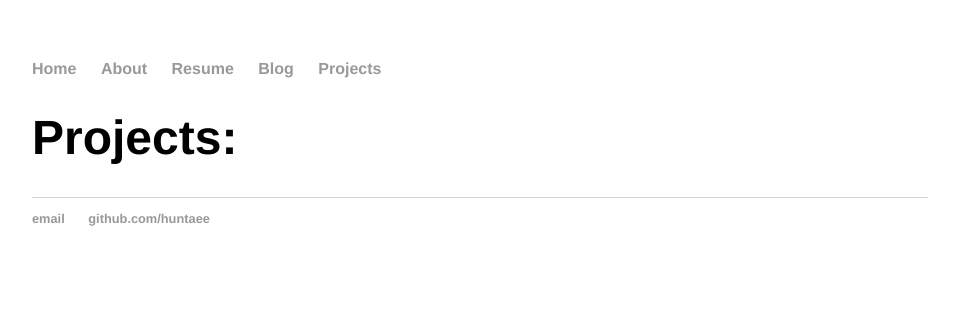
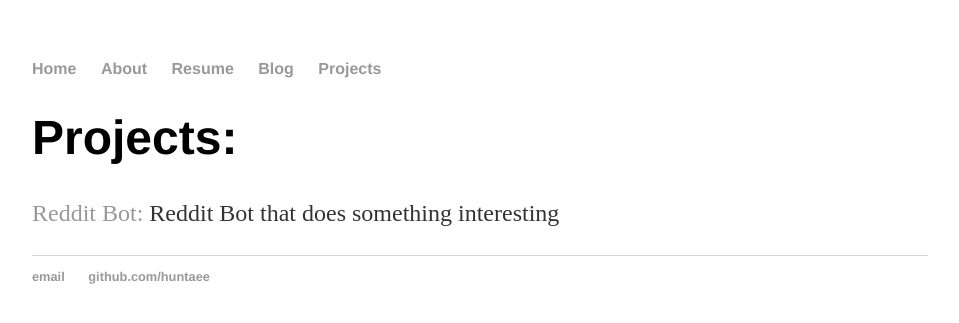
Before and after one commit to huntaee/huntaee.github.io, a Jekyll site: the page built from projects/index.html, in a window 1280 px wide. Shown: the top 323 px of the page, without its empty margins (160-1119 px from the left). Built offline with Jekyll 4.4.1, drawn with Linux system fonts in a browser that asks for light colours.

Commit message:
Update index.html

```diff
--- a/projects/index.html
+++ b/projects/index.html
@@ -4,6 +4,7 @@ title: Resume
 ---
 <div class="blurb">
 	<h1>Projects:</h1>
+	<p><a href="https://github.com/huntaee/bot">Reddit Bot: </a>Reddit Bot that does something interesting</p>
 
 </div><!-- /.blurb -->
 </div><!-- /.container -->
```
